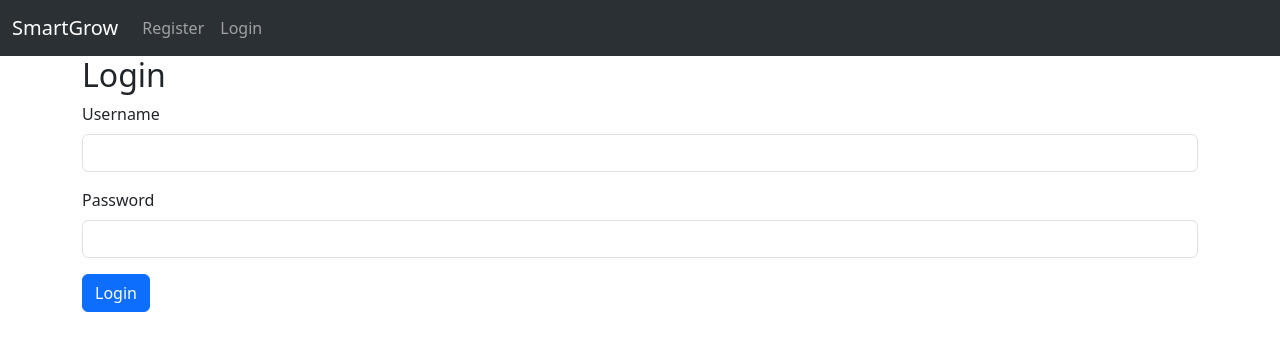
After one commit to JavierVolpe/SmartGrow, a Flask app: page /login in a window 1280 px wide. The commit adds this page. Shown: the top 351 px of the page. Run offline with Flask 3, Linux system fonts and the light colour scheme.

Commit message:
Added a simple login system & pagination for the gallery

```diff
--- a/app.py
+++ b/app.py
@@ -1,5 +1,7 @@
 # Import necessary modules for the web server
-from flask import Flask, render_template, request, redirect, url_for, flash
+from flask import Flask, render_template, request, redirect, url_for, flash, session
+from flask_login import LoginManager, UserMixin, login_user, logout_user, login_required, current_user
+from werkzeug.security import generate_password_hash, check_password_hash
 from matplotlib.figure import Figure
 import matplotlib.pyplot as plt
 from io import BytesIO
@@ -24,6 +26,35 @@ remote_pc_user = "jvolp"
 watering_db = 'db/watering.db'
 
 app = Flask(__name__)
+
+
+login_manager = LoginManager()
+login_manager.init_app(app)
+login_manager.login_view = 'login'
+
+# User class for Flask-Login
+class User(UserMixin):
+    def __init__(self, id, username, password):
+        self.id = id
+        self.username = username
+        self.password = password
+
+# Load user from database
+@login_manager.user_loader
+def load_user(user_id):
+    conn = sqlite3.connect('db/users.db')
+    cursor = conn.cursor()
+    cursor.execute('SELECT * FROM users WHERE id = ?', (user_id,))
+    user = cursor.fetchone()
+    conn.close()
+    if user:
+        return User(id=user[0], username=user[1], password=user[2])
+    return None
+
+
+
+
+
 
 # Function to ensure the watering table exists
 def create_watering_table():
@@ -104,9 +135,63 @@ def graph_db_data(sensor_type="temp"):
 def index():
     return render_template("index.html")
 
+@app.route('/register', methods=['GET', 'POST'])
+def register():
+    if request.method == 'POST':
+        username = request.form['username']
+        password = request.form['password']
+        hashed_password = generate_password_hash(password)
+
+        # Save user to the database
+        conn = sqlite3.connect('db/users.db')
+        cursor = conn.cursor()
+        cursor.execute('INSERT INTO users (username, password) VALUES (?, ?)', (username, hashed_password))
+        conn.commit()
+        conn.close()
+        flash('Registration successful. You can now log in.', 'success')
+        return redirect(url_for('login'))
+
+    return render_template('register.html')
+
+
+@app.route('/login', methods=['GET', 'POST'])
+def login():
+    if request.method == 'POST':
+        username = request.form['username']
+        password = request.form['password']
+
+        conn = sqlite3.connect('db/users.db')
+        cursor = conn.cursor()
+        cursor.execute('SELECT * FROM users WHERE username = ?', (username,))
+        user = cursor.fetchone()
+        conn.close()
+
+        if user and check_password_hash(user[2], password):
+            user_obj = User(id=user[0], username=user[1], password=user[2])
+            login_user(user_obj)
+            flash('Login successful!', 'success')
+            return redirect(url_for('index'))
+        else:
+            flash('Invalid username or password. Please try again.', 'danger')
+
+    return render_template('login.html')
+
+
+@app.route('/logout')
+@login_required
+def logout():
+    logout_user()
+    flash('You have been logged out.', 'info')
+    return redirect(url_for('login'))
+
+
+
+
+
 
 @app.route("/temperature")
-def stue():
+@login_required
+def temperature():
     return render_template(
         "temperature.html",
         data_img=graph_db_data("temp"),
@@ -116,6 +201,7 @@ def stue():
 
 
 @app.route("/lights", methods=["GET", "POST"])
+@login_required
 def lights():
     light_status = asyncio.run(get_light_status(wizlight_ip))
     if request.method == "POST":
@@ -132,6 +218,7 @@ def lights():
 
 
 @app.route('/take_photo', methods=['POST'])
+@login_required
 def take_photo():
     # Use the format for filenames that works well with the filesystem and Flask static files
     timestamp = datetime.now().strftime("%Y%m%d_%H%M%S")
@@ -146,6 +233,7 @@ def take_photo():
 
 
 @app.route('/show_photo')
+@login_required
 def show_photo():
     # Get the filename of the photo
     photo_filename = request.args.get('photo_filename')
@@ -156,26 +244,49 @@ def show_photo():
 
 
 @app.route('/photo')
+@login_required
 def photo():
     return render_template('photo.html')
 
 IMAGE_DIR = '/home/javier/SmartHome/static'
 # Route to list images in a gallery
-@app.route('/gallery', methods=['GET', 'POST'])
-def gallery():
+
+
+@app.route('/gallery', defaults={'page': 1}, methods=['GET', 'POST'])
+@app.route('/gallery/page/<int:page>', methods=['GET', 'POST'])
+@login_required
+def gallery(page):
     images = sorted([img for img in os.listdir(IMAGE_DIR) if not img.startswith('.')], reverse=True)  # Exclude hidden files
     filtered_images = images
 
+    # Filter images based on date in the filename (assuming format YYYYMMDD_HHMMSS)
     start_date = request.args.get('start_date')
     end_date = request.args.get('end_date')
 
     if start_date and end_date:
-        # Filter images based on the date in the filename (assuming filename includes timestamp like YYYYMMDD_HHMMSS)
         filtered_images = [img for img in images if start_date <= img[:8] <= end_date]
 
-    return render_template('gallery.html', images=filtered_images)
+    # Pagination logic
+    images_per_page = 12
+    total_images = len(filtered_images)
+    start_index = (page - 1) * images_per_page
+    end_index = start_index + images_per_page
+    paginated_images = filtered_images[start_index:end_index]
+
+    # Determine if there are previous and next pages
+    has_prev = page > 1
+    has_next = end_index < total_images
+
+    return render_template(
+        'gallery.html',
+        images=paginated_images,
+        page=page,
+        has_prev=has_prev,
+        has_next=has_next
+    )
 
 @app.route('/slideshow/<filename>')
+@login_required
 def slideshow(filename):
     # Get the list of images, excluding hidden files
     images = [img for img in sorted(os.listdir('static')) if not img.startswith('.')]  # Exclude hidden files
@@ -194,6 +305,7 @@ def slideshow(filename):
 
 
 @app.route("/remote_wakeup", methods=["GET", "POST"])
+@login_required
 def wol():
     if request.method == "POST":
         mac_address = request.form.get("macAddress")
@@ -211,7 +323,9 @@ def wol():
 
 
 @app.route("/remote_shutdown", methods=["GET", "POST"])
+@login_required
 def remote_shutdown():
+
     if request.method == "POST":
         ip_address = request.form.get("ipAddress")
         if is_valid_ip(ip_address):
@@ -229,12 +343,14 @@ def remote_shutdown():
 
 
 @app.route("/remote_power")
+@login_required
 def remote_power():
     return render_template("remote_power.html", remote_pc_ip=remote_pc_ip, remote_pc_mac=remote_pc_mac)
 
 
 # Route to handle displaying and recording watering
 @app.route('/watering', methods=['GET', 'POST'])
+@login_required
 def watering():
     create_watering_table()  # Ensure the table exists
 
@@ -278,6 +394,7 @@ def watering():
 
 
 @app.route('/delete_watering/<int:log_id>', methods=['POST'])
+@login_required
 def delete_watering(log_id):
     # Connect to the database
     conn = sqlite3.connect(watering_db)
--- a/templates/base.html
+++ b/templates/base.html
@@ -3,7 +3,7 @@
 <head>
     <meta charset="UTF-8">
     <meta name="viewport" content="width=device-width, initial-scale=1.0">
-    <title>{% block title %}{% endblock %} - SmartGrow </title>
+    <title>{% block title %}{% endblock %} - SmartGrow</title>
     <link href="https://cdn.jsdelivr.net/npm/bootstrap@5.3.3/dist/css/bootstrap.min.css" rel="stylesheet" integrity="sha384-QWTKZyjpPEjISv5WaRU9OFeRpok6YctnYmDr5pNlyT2bRjXh0JMhjY6hW+ALEwIH" crossorigin="anonymous">
     <script src="https://cdn.jsdelivr.net/npm/bootstrap@5.3.3/dist/js/bootstrap.bundle.min.js" integrity="sha384-YvpcrYf0tY3lHB60NNkmXc5s9fDVZLESaAA55NDzOxhy9GkcIdslK1eN7N6jIeHz" crossorigin="anonymous"></script>
 
@@ -25,6 +25,7 @@
             </button>
             <div class="collapse navbar-collapse" id="navbarNavAltMarkup">
                 <div class="navbar-nav">
+                    {% if current_user.is_authenticated %}
                         <a class="nav-link {% if active_menu == 'home' %} active-link {% endif %}" aria-current="page" href="/">Home</a>
                         <a class="nav-link {% if active_menu == 'temperature' %} active-link {% endif %}" href="/temperature">Temperature</a>
 
@@ -42,6 +43,11 @@
                         <a class="nav-link {% if active_menu == 'photo' %} active-link {% endif %}" href="/photo">Camera</a>
                         <a class="nav-link {% if active_menu == 'gallery' %} active-link {% endif %}" href="/gallery">Gallery</a>
                         <a class="nav-link {% if active_menu == 'watering' %} active-link {% endif %}" href="/watering">Watering</a>
+                        <a class="nav-link" href="/logout">Logout</a>
+                    {% else %}
+                        <a class="nav-link {% if active_menu == 'register' %} active-link {% endif %}" href="/register">Register</a>
+                        <a class="nav-link {% if active_menu == 'login' %} active-link {% endif %}" href="/login">Login</a>
+                    {% endif %}
                 </div>
             </div>
         </div>
@@ -61,6 +67,6 @@
     {% endif %}
     {% endwith %}
 
-    {% block content %} {% endblock %}
+    {% block content %}{% endblock %}
 </body>
 </html>
--- /dev/null
+++ b/templates/login.html
@@ -0,0 +1,17 @@
+{% extends "base.html" %}
+{% block content %}
+<div class="container">
+    <h2>Login</h2>
+    <form method="POST">
+        <div class="mb-3">
+            <label for="username" class="form-label">Username</label>
+            <input type="text" class="form-control" id="username" name="username" required>
+        </div>
+        <div class="mb-3">
+            <label for="password" class="form-label">Password</label>
+            <input type="password" class="form-control" id="password" name="password" required>
+        </div>
+        <button type="submit" class="btn btn-primary">Login</button>
+    </form>
+</div>
+{% endblock %}
```
Also changed, not shown: templates/gallery.html (+35 -38 lines), templates/register.html (added, +17 -0 lines), 1 other file. Lines whose indentation alone changed are shown as unchanged.
